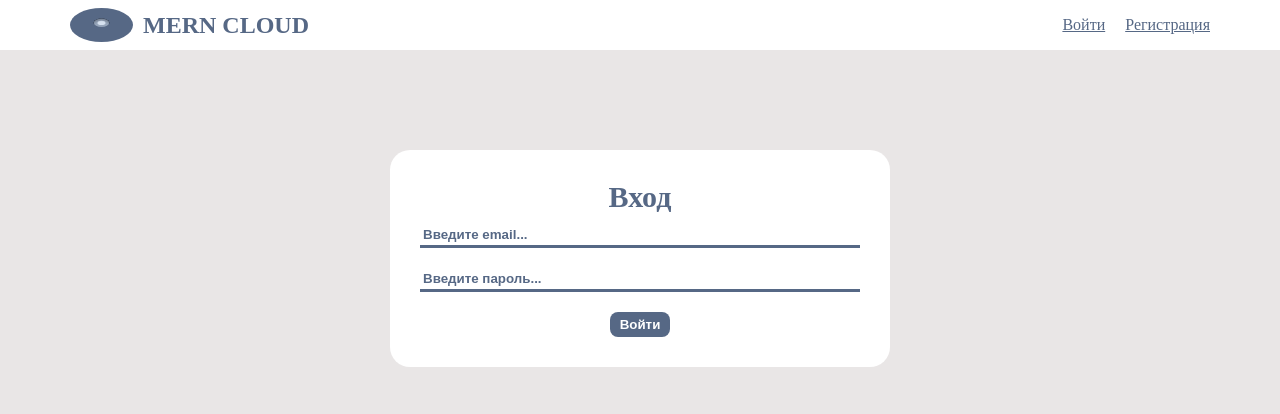
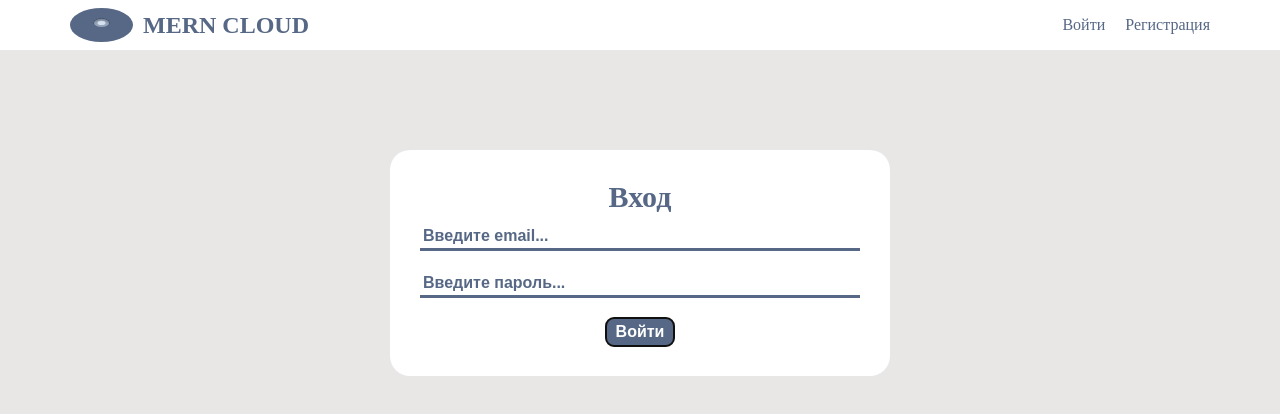
Before and after one commit to danil4905/MERN-CloudDisk, a React (Create React App) app in the folder client/: page /login in a window 1280 px wide. Shown: the top 414 px of the page. Built offline with nearby package versions, Linux system fonts and the light colour scheme; no server answers.

Commit message:
animated

```diff
--- a/client/src/components/app.scss
+++ b/client/src/components/app.scss
@@ -9,6 +9,9 @@
 
 body {
   background-color: $background-color;
+}
+a {
+  text-decoration: none;
 }
 
 #root {
--- a/client/src/components/authorization/Login.jsx
+++ b/client/src/components/authorization/Login.jsx
@@ -14,7 +14,9 @@ const Login = () => {
             <div className="authorization__header">Вход</div>
             <Input value={email} setValue={setEmail} type="text" placeholder="Введите email..."/>
             <Input value={password} setValue={setPassword} type="password" placeholder="Введите пароль..."/>
-            <button className="authorization__btn" onClick={() => dispatch(login(email, password))}>Войти</button>
+            <button className="authorization__btn" onClick={() => dispatch(login(email, password))}
+                    autoFocus={true}>Войти
+            </button>
         </div>
     );
 };
--- a/client/src/components/authorization/Registration.jsx
+++ b/client/src/components/authorization/Registration.jsx
@@ -12,7 +12,8 @@ const Registration = () => {
             <div className="authorization__header">Регистрация</div>
             <Input value={email} setValue={setEmail} type="text" placeholder="Введите email..."/>
             <Input value={password} setValue={setPassword} type="password" placeholder="Введите пароль..."/>
-            <button className="authorization__btn" onClick={() => registration(email, password)}>Зарегистрироваться
+            <button className="authorization__btn" onClick={() => registration(email, password)}
+                    autoFocus={true}>Зарегистрироваться
             </button>
         </div>
     );
--- a/client/src/components/authorization/authorization.scss
+++ b/client/src/components/authorization/authorization.scss
@@ -18,15 +18,24 @@
 
   input {
     margin: 10px 20px;
+    outline: black;
+    font-size: 16px;
   }
 
   &__btn {
+    cursor: pointer;
+    transition: 0.2s ease;
     border: none;
     background-color: $font-color;
     border-radius: 8px;
     color: white;
     font-weight: 700;
+    font-size: 16px;
     padding: 5px 10px;
     margin-top: 10px;
+
+    &:hover {
+      background-color: darken($font-color, 10)
+    }
   }
 }
--- a/client/src/components/navbar/navbar.scss
+++ b/client/src/components/navbar/navbar.scss
@@ -16,6 +16,11 @@
   &__login {
     margin-left: auto;
     margin-right: 20px;
+    transition: 0.2s ease;
+    text-decoration: none;
+    &:hover {
+      text-decoration: 1px solid $font-color;
+    }
   }
 
   &__search {
```
